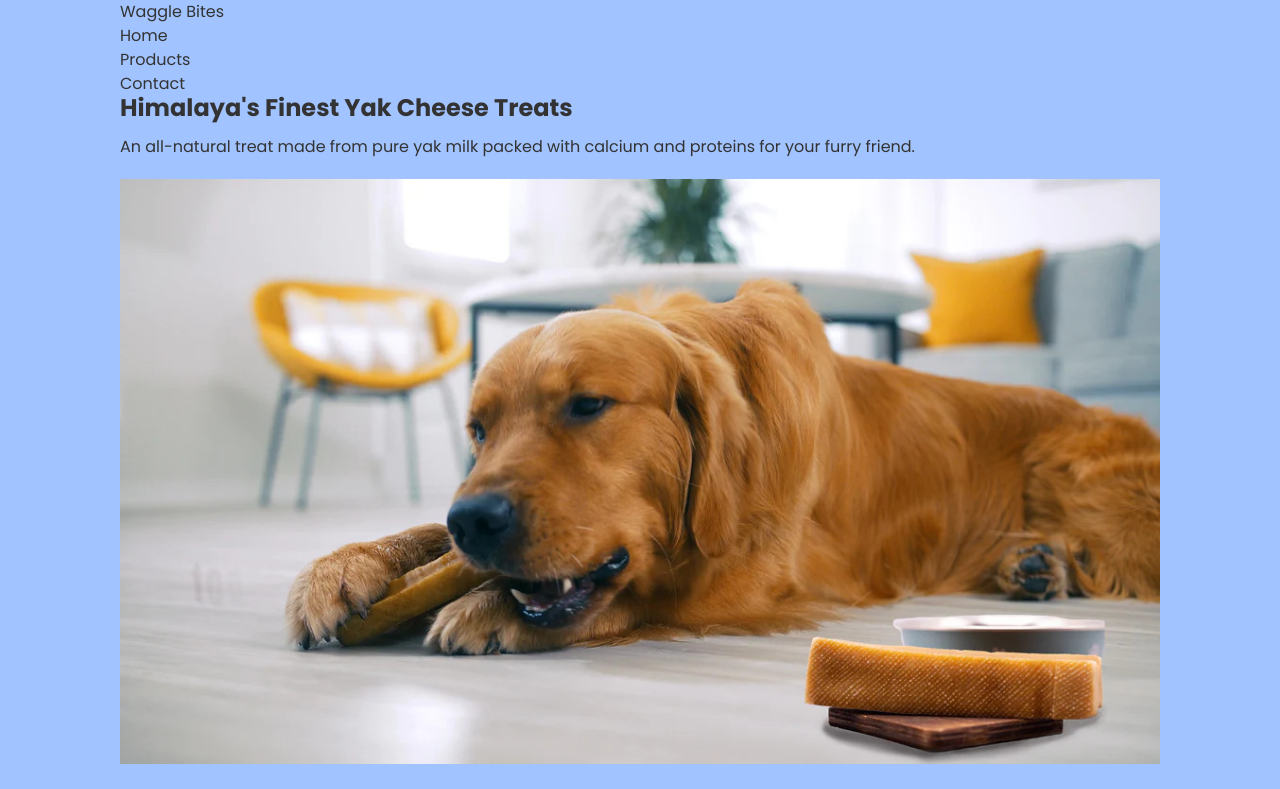
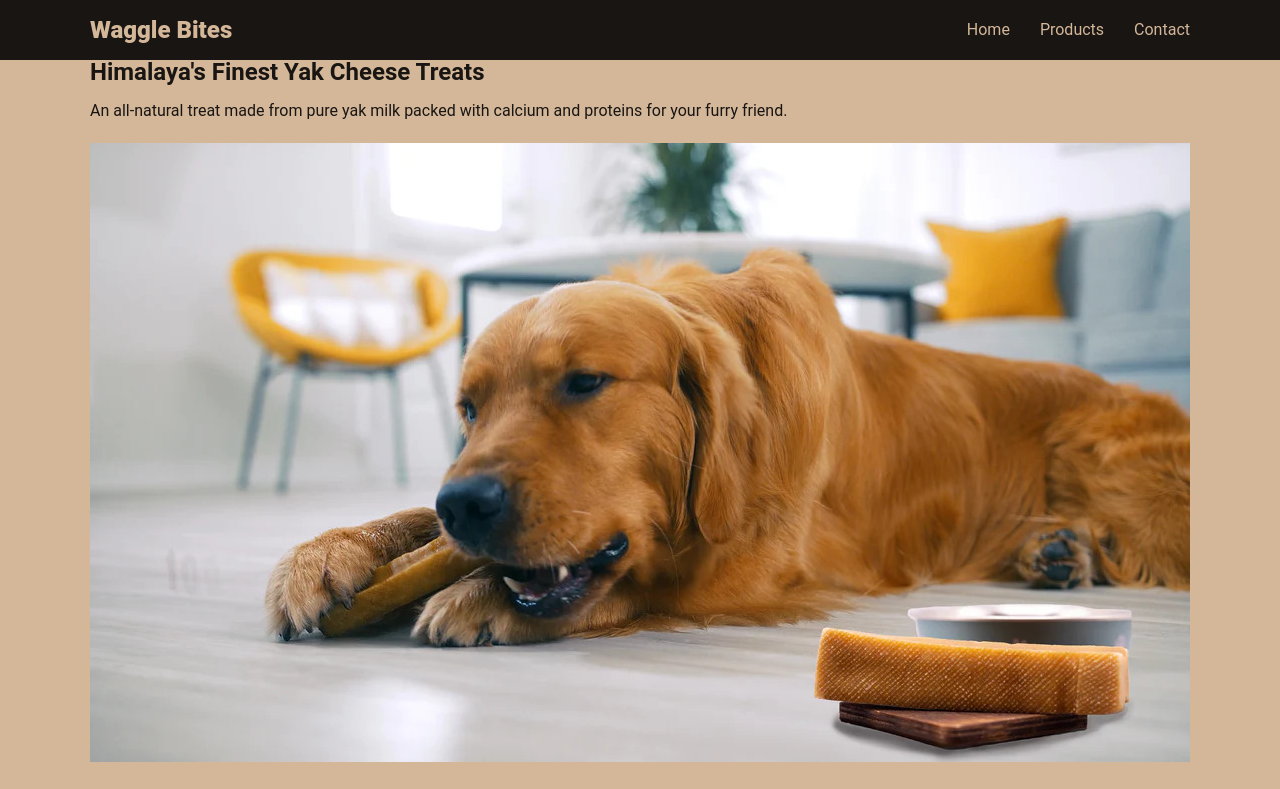
Before and after one commit to sangamhoni/odin-landing-page, a plain HTML site: page index.html in a window 1280 px wide. Shown: the top 789 px of the page. Drawn offline with Linux system fonts and the light colour scheme.

Commit message:
Finish navbar design

```diff
--- a/css/styles.css
+++ b/css/styles.css
@@ -1,4 +1,4 @@
-@import url('https://fonts.googleapis.com/css2?family=Poppins:wght@400;700&display=swap');
+/* @import url('https://fonts.googleapis.com/css2?family=Poppins:wght@400;700&display=swap'); */
 
 /* base CSS */
 *{
@@ -8,17 +8,19 @@
 }
 
 body{
-   font-family: 'Poppins', sans-serif;
+   font-family: 'Roboto', sans-serif;
    font-size: 16px;
    line-height: 1.5rem;
-   color: #333;
-   background-color: #a1c3ff;
+   color: #F1F1F1;
+   color:#181513;
+   /* background-color: #181513; */
+   background-color: #d4b799;
 }
 
-img{
+img {
    max-width: 100%;
    margin: 20px 0;
-   margin-right: -30px;
+   /* margin-right: -30px; */
 }
 
 h1, h2{
@@ -29,8 +31,48 @@ ul{
    list-style-type: none;
 }
 
+a {
+   text-decoration: none;
+   color: inherit;
+}
+
 .container{
    max-width: 1100px;
    margin: 0 auto;
-   padding: 0 30px;
 }
+
+/* main code */
+.navbar{
+   color: #d4b799;
+   background-color: #181513;
+   position: fixed;
+   width: 100vw;
+   top: 0;
+
+}
+
+.navbar .container{
+   display: flex;
+   align-items: center;
+   height: 60px;
+   justify-content: space-between;
+
+   /* z-index: 1000; */
+}
+
+
+.navbar .logo{
+   font-size: 24px;
+   font-weight: 900;
+}
+
+.navbar .nav-items ul{
+   display: flex;
+   /* margin-left: auto; */
+   gap: 30px;
+
+}
+
+.landing-page{
+   margin-top: 60px;
+}
--- a/index.html
+++ b/index.html
@@ -5,8 +5,9 @@
   <meta name="viewport" content="width=device-width, initial-scale=1.0">
   <title>Waggle Bites</title>
 
-  <!-- link to css -->
+  <!-- links -->
   <link rel="stylesheet" href="./css/styles.css">
+  <link rel="stylesheet" href="https://cdnjs.cloudflare.com/ajax/libs/font-awesome/6.5.1/css/all.min.css" integrity="sha512-DTOQO9RWCH3ppGqcWaEA1BIZOC6xxalwEsw9c2QQeAIftl+Vegovlnee1c9QX4TctnWMn13TZye+giMm8e2LwA==" crossorigin="anonymous" referrerpolicy="no-referrer" />
 </head>
 <body>
   <header class="navbar">
@@ -14,9 +15,9 @@
       <div class="logo">Waggle Bites</div>
       <nav class="nav-items">
         <ul>
-          <li>Home</li>
-          <li>Products</li>
-          <li>Contact</li>
+          <li><a href="#">Home</a></li>
+          <li><a href="#">Products</a></li>
+          <li><a href="#">Contact</a></li>
         </ul>
       </nav>
     </div>
```
